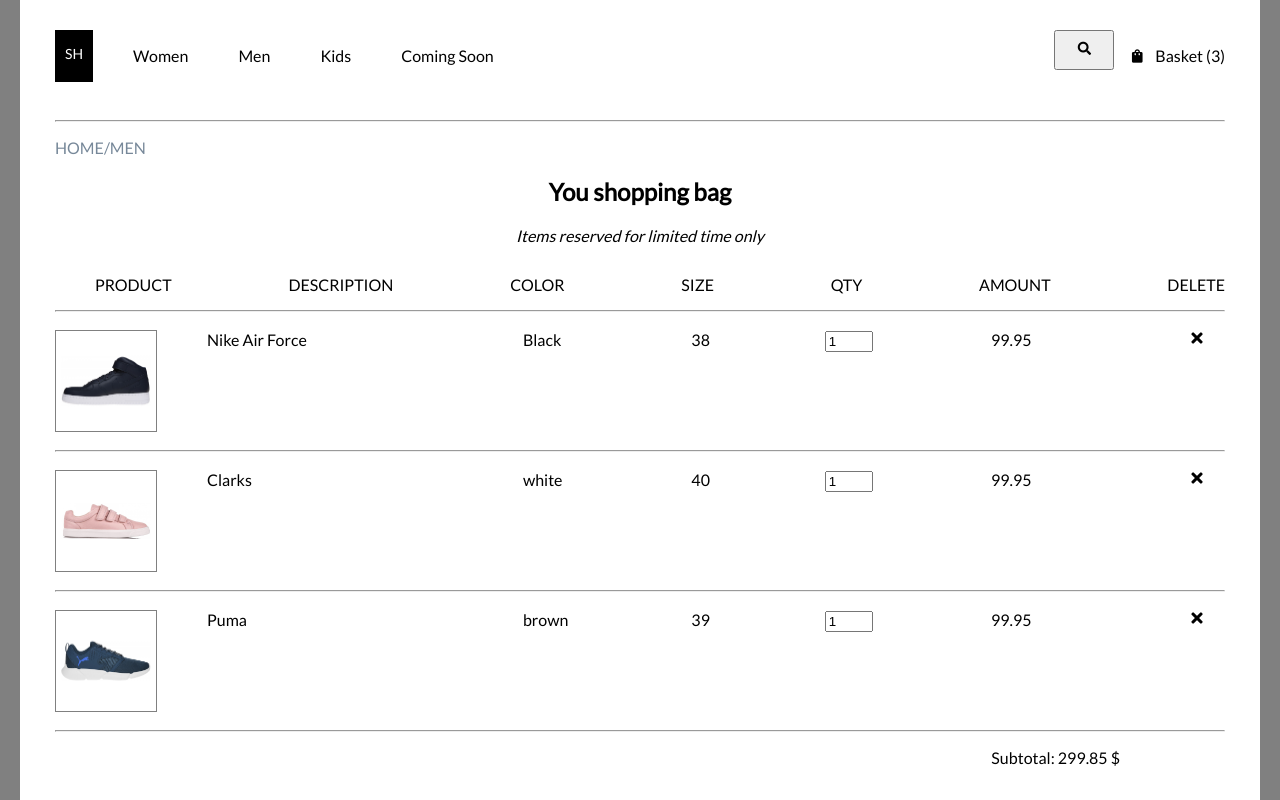
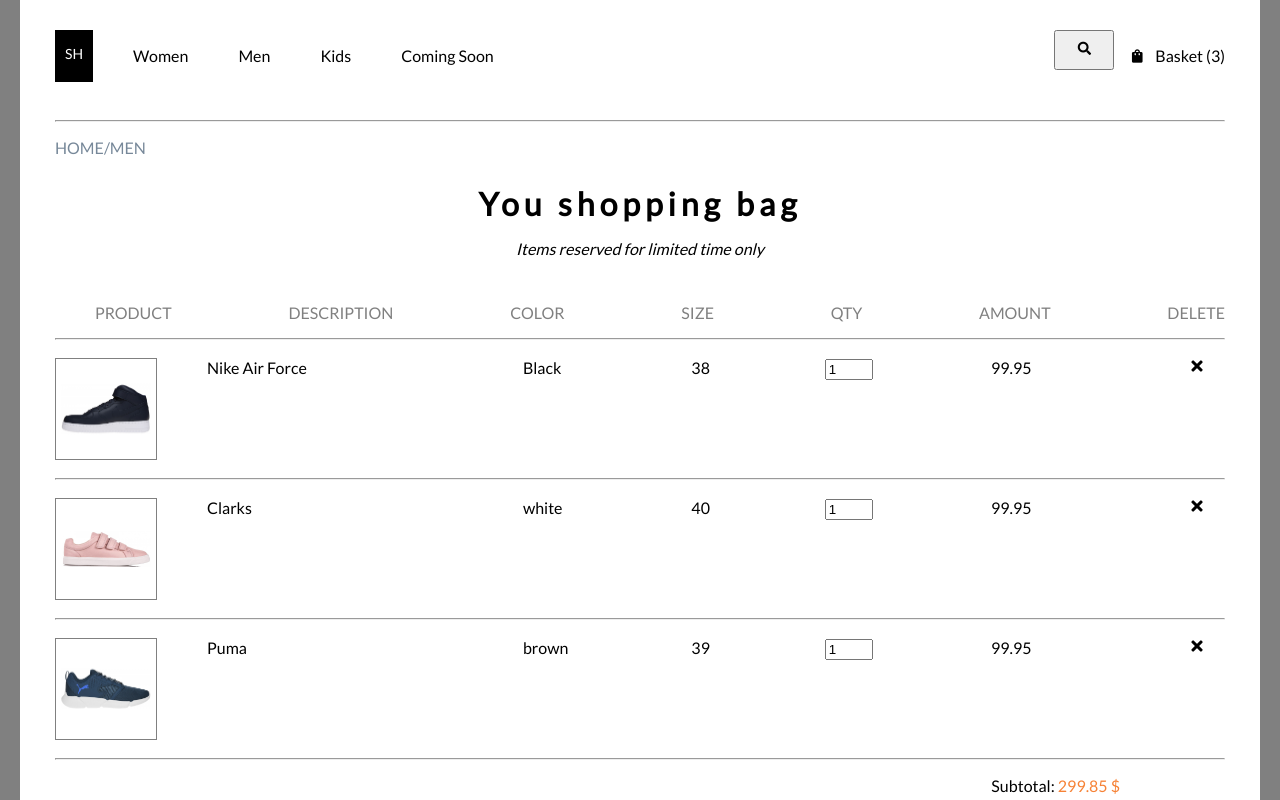
Before and after one commit to OKushchik/eCommerciaKushchik, a plain HTML site: page shoppingBag.html in a window 1280 px wide. Shown: the top 800 px of the page. Drawn offline with Linux system fonts and the light colour scheme.

Commit message:
Add files via upload

```diff
--- a/css/shoppingBag.css
+++ b/css/shoppingBag.css
@@ -121,6 +121,11 @@ header .header {
     font-family: Lato-Regular, sans-serif;
     text-align: center;
 }
+.title {
+    font-size: 32px;
+    letter-spacing: 5px;
+    margin-bottom: 0;
+}
 .bag {
     margin-top: 30px;
     font-family: Lato-Regular,sans-serif;
@@ -129,11 +134,13 @@ header .header {
     width: 100%;
 }
 .head {
+    padding-top: 15px;
     display: flex;
     justify-content: space-between;
     list-style: none;
     text-align: left;
     text-transform: uppercase;
+    color: gray;
 }
 .itemRow {
     display: flex;
@@ -197,6 +204,9 @@ header .header {
 .subtotal {
     text-align: right;
     margin-right: 70px;
+}
+.subtotal span {
+    color: #f68236;
 }
 .bag__btn {
     margin-top: 50px;
```
